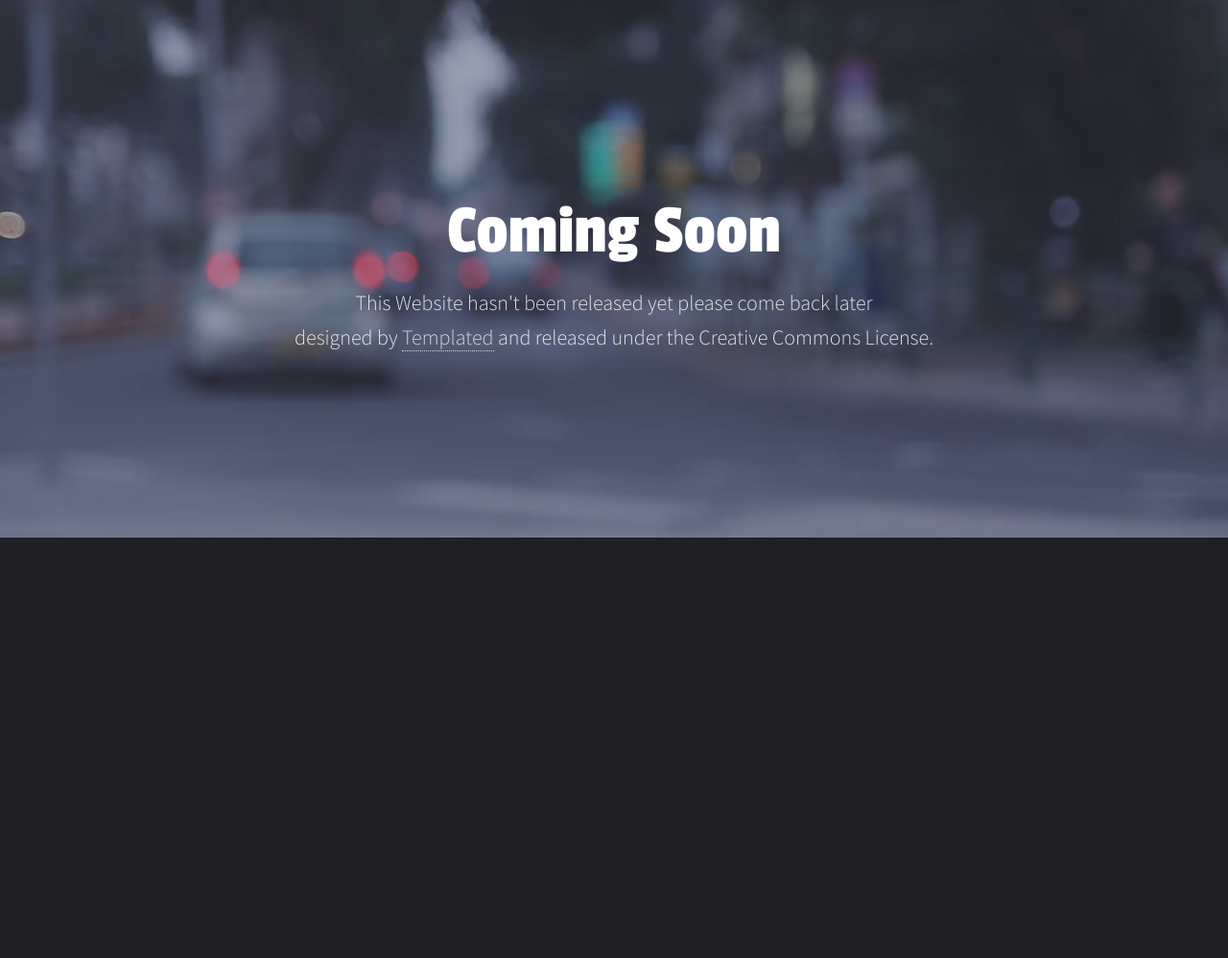
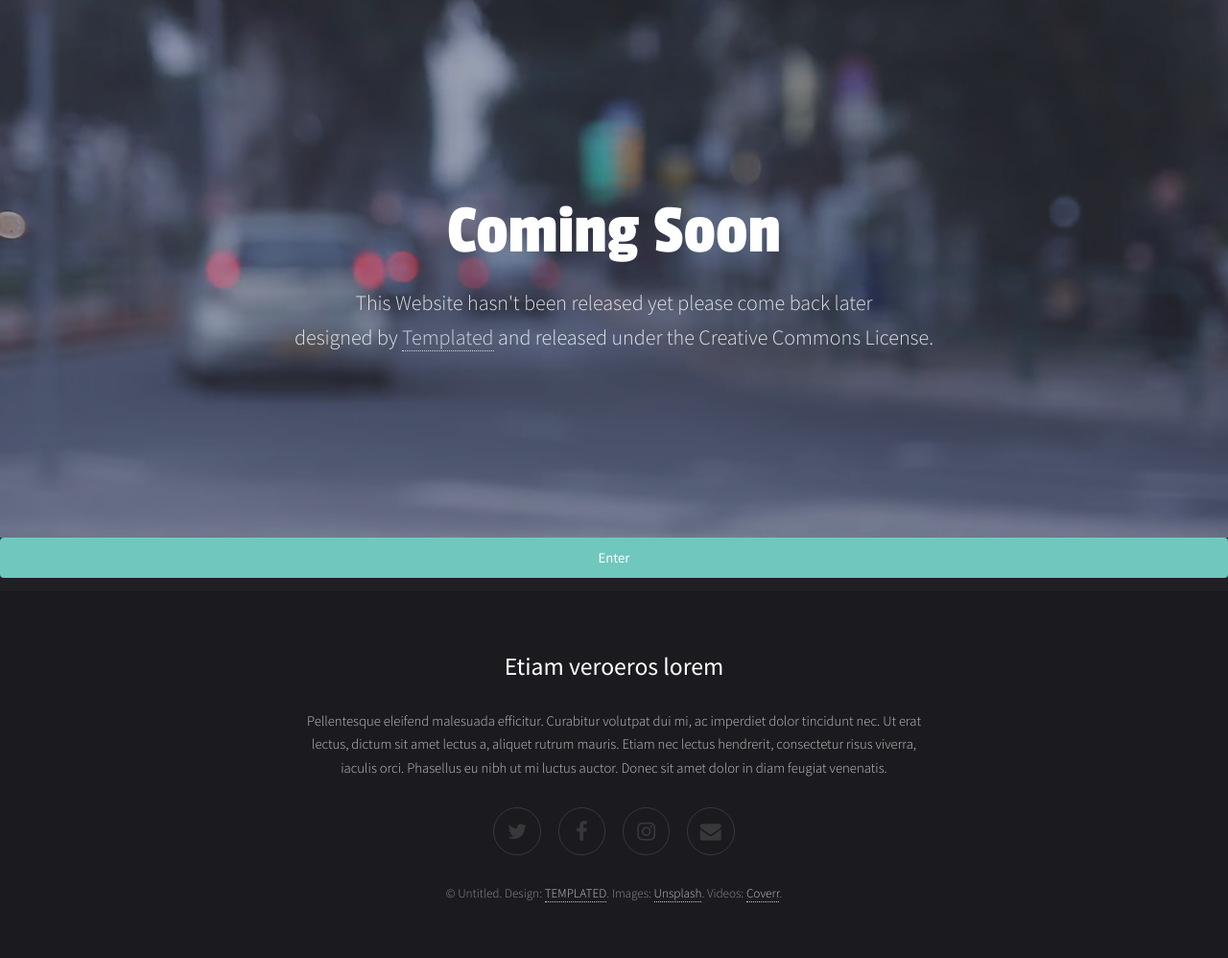
Before and after one commit to NightLigthtPlayz/NightLightPlayz.github.io, a website: page index.html in a window 1280 px wide. Shown: the whole page at 96% size. Before the commit the page ends 800 px from the top, so only its background shows below. Drawn offline with Linux system fonts and the light colour scheme.

Commit message:
Test Update

```diff
--- a/index.html
+++ b/index.html
@@ -24,5 +24,23 @@
                         </header>
                     </div>
                 </section>
+                <div>
+                  <a href="./views/released.html" class="button fit">Enter</a>
+                </div>
+                <!-- Footer -->
+                <footer id="footer">
+                    <div class="inner">
+                        <h2>Etiam veroeros lorem</h2>
+                        <p>Pellentesque eleifend malesuada efficitur. Curabitur volutpat dui mi, ac imperdiet dolor tincidunt nec. Ut erat lectus, dictum sit amet lectus a, aliquet rutrum mauris. Etiam nec lectus hendrerit, consectetur risus viverra, iaculis orci. Phasellus eu nibh ut mi luctus auctor. Donec sit amet dolor in diam feugiat venenatis. </p>
+
+                        <ul class="icons">
+                            <li><a href="#" class="icon fa-twitter"><span class="label">Twitter</span></a></li>
+                            <li><a href="#" class="icon fa-facebook"><span class="label">Facebook</span></a></li>
+                            <li><a href="#" class="icon fa-instagram"><span class="label">Instagram</span></a></li>
+                            <li><a href="#" class="icon fa-envelope"><span class="label">Email</span></a></li>
+                        </ul>
+                        <p class="copyright">&copy; Untitled. Design: <a href="https://templated.co">TEMPLATED</a>. Images: <a href="https://unsplash.com/">Unsplash</a>. Videos: <a href="http://coverr.co/">Coverr</a>.</p>
+                    </div>
+                </footer>
         </body>
     </html>
```
Also changed, not shown: views/released.html (renamed from views/index.html, +8 -2 lines).
